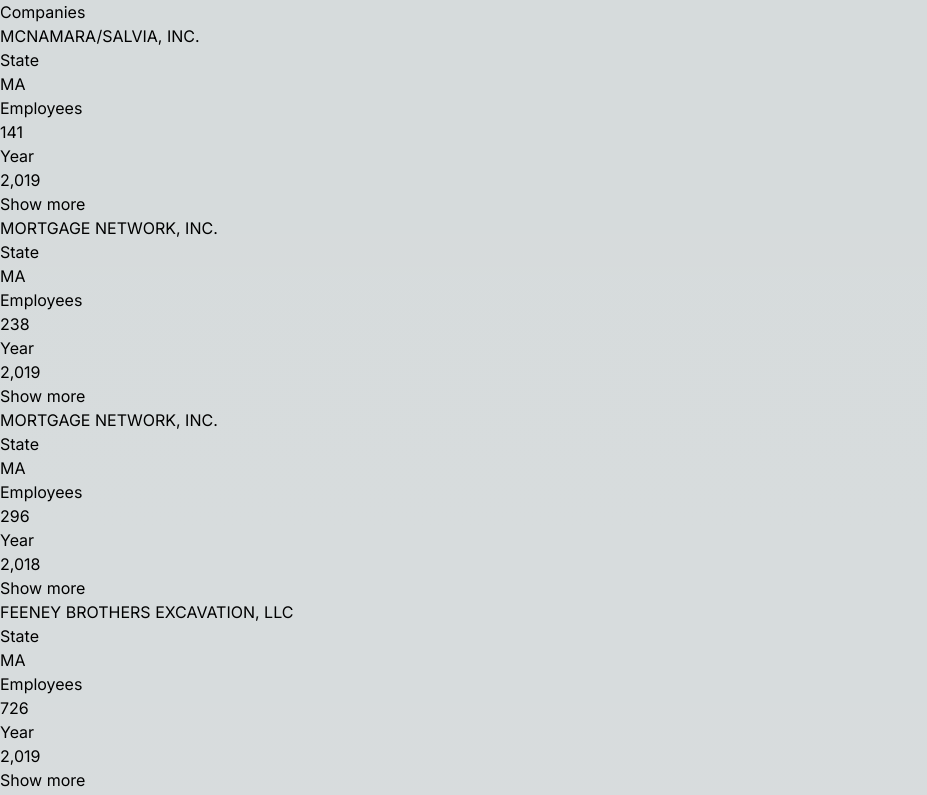
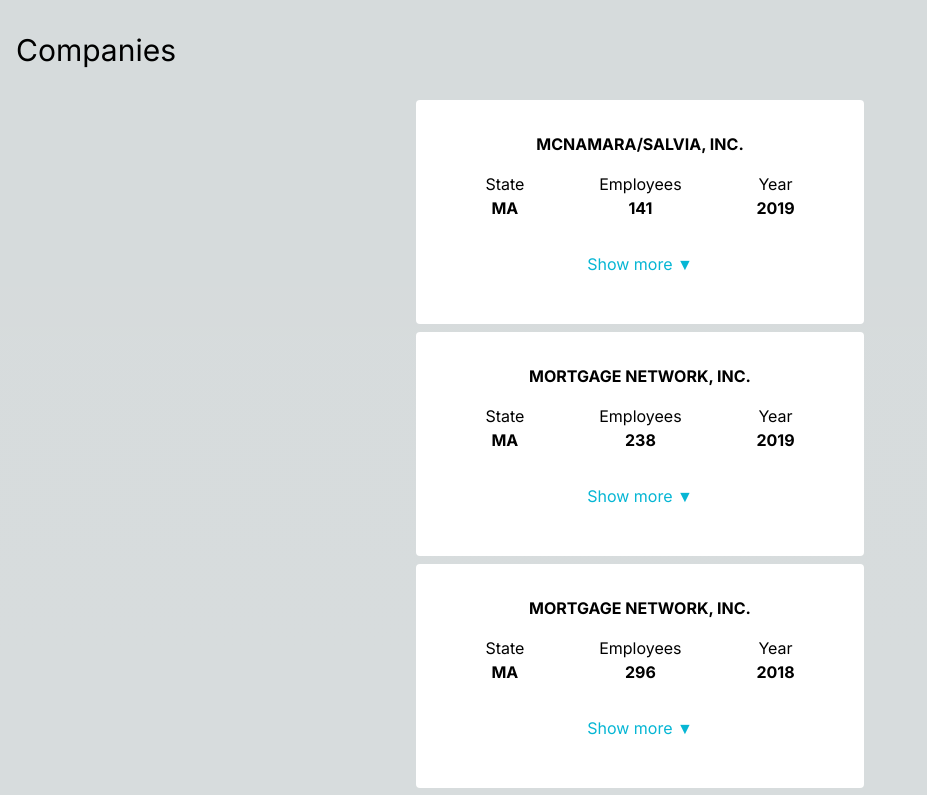
Before and after one commit to chas-bean/chas-bean-takehome, a Next.js app: page /companies in a window 1280 px wide. Shown: the top 795 px of the page, without its empty margins (0-927 px from the left). Built offline with nearby package versions, Linux system fonts and the light colour scheme.

Commit message:
Style components and update unit tests

```diff
--- a/src/app/companies/components/CompanyCard.tsx
+++ b/src/app/companies/components/CompanyCard.tsx
@@ -4,38 +4,78 @@
 import { Company } from "../types/company";
 
 interface CompanyCardProps {
+  className?: string;
   company: Company;
 }
 
-export default function CompanyCard({ company }: CompanyCardProps) {
+export default function CompanyCard({
+  className = "",
+  company,
+}: CompanyCardProps) {
   const [isExpanded, setIsExpanded] = useState(false);
 
+  const brokerCommissionSum = new Intl.NumberFormat("en-US", {
+    style: "currency",
+    currency: "USD",
+    maximumSignificantDigits: 2,
+  }).format(company.broker_commission_sum);
+
+  const premiumSum = new Intl.NumberFormat("en-US", {
+    style: "currency",
+    currency: "USD",
+    maximumSignificantDigits: 2,
+  }).format(company.premium_sum);
+
   return (
-    <div>
-      <h5 data-cy="company-name">{company.company_name}</h5>
-      <p>State</p>
-      <p data-cy="company-state">{company.company_state}</p>
-      <p>Employees</p>
-      <p data-cy="employee-count">{company.employee_count.toLocaleString()}</p>
-      <p>Year</p>
-      <p data-cy="plan-year">{company.plan_year.toLocaleString()}</p>
+    <div
+      className={`bg-white border-1 border-black flex flex-col justify-center max-w-md p-8 rounded ${className}`}
+      data-cy="company"
+    >
+      <h5 className="font-bold pb-4 text-center" data-cy="company-name">
+        {company.company_name}
+      </h5>
+
+      <div className="flex flex-row justify-around pb-8">
+        <div className="flex flex-col">
+          <p className="text-center">State</p>
+          <p className="font-bold text-center" data-cy="company-state">
+            {company.company_state}
+          </p>
+        </div>
+
+        <div className="flex flex-col">
+          <p className="text-center">Employees</p>
+          <p className="font-bold text-center" data-cy="employee-count">
+            {company.employee_count.toLocaleString()}
+          </p>
+        </div>
+
+        <div className="flex flex-col">
+          <p className="text-center">Year</p>
+          <p className="font-bold text-center" data-cy="plan-year">
+            {company.plan_year}
+          </p>
+        </div>
+      </div>
+
       <button
+        className="pb-4 text-cyan-500"
         data-cy="show-more-button"
         onClick={() => setIsExpanded(!isExpanded)}
       >
-        Show {isExpanded ? "less" : "more"}
+        Show {isExpanded ? "less ▲" : "more ▼"}
       </button>
+
       {isExpanded && (
-        <div data-cy="details">
-          <p>Premium</p>
-          <p data-cy="premium-sum">{company.premium_sum.toLocaleString()}</p>
-          <p>Participants</p>
-          <p data-cy="participants-sum">
-            {company.participants_sum.toLocaleString()}
+        <div className="px-16" data-cy="details">
+          <p className="leading-8" data-cy="premium-sum">
+            <b>Premium:</b> {premiumSum}
           </p>
-          <p>Broker Comissions</p>
-          <p data-cy="broker-commision-sum">
-            {company.broker_commission_sum.toLocaleString()}
+          <p className="leading-8" data-cy="participants-sum">
+            <b>Participants:</b> {company.participants_sum.toLocaleString()}
+          </p>
+          <p className="leading-8" data-cy="broker-commision-sum">
+            <b>Broker Comissions:</b> {brokerCommissionSum}
           </p>
         </div>
       )}
--- a/src/app/companies/components/CompanyList.tsx
+++ b/src/app/companies/components/CompanyList.tsx
@@ -7,10 +7,17 @@
 
 export default function CompanyList({ companies }: CompanyListProps) {
   return (
-    <>
+    <div className="container mx-auto" data-cy="company-list">
+      <h1 className="text-3xl mb-8 ml-4 mt-8">Companies</h1>
       {companies.map((company) => {
-        return <CompanyCard company={company} key={company.ein.toString()} />;
+        return (
+          <CompanyCard
+            className="mb-2 mx-auto"
+            company={company}
+            key={company.ein.toString()}
+          />
+        );
       })}
-    </>
+    </div>
   );
 }
--- a/src/app/companies/page.tsx
+++ b/src/app/companies/page.tsx
@@ -2,10 +2,5 @@
 import companies from "./constants/companies";
 
 export default function Companies() {
-  return (
-    <>
-      <h1>Companies</h1>
-      <CompanyList companies={companies} />
-    </>
-  );
+  return <CompanyList companies={companies} />;
 }
```
Also changed, not shown: 1 other file (tests, documents, lock files or other folders).
